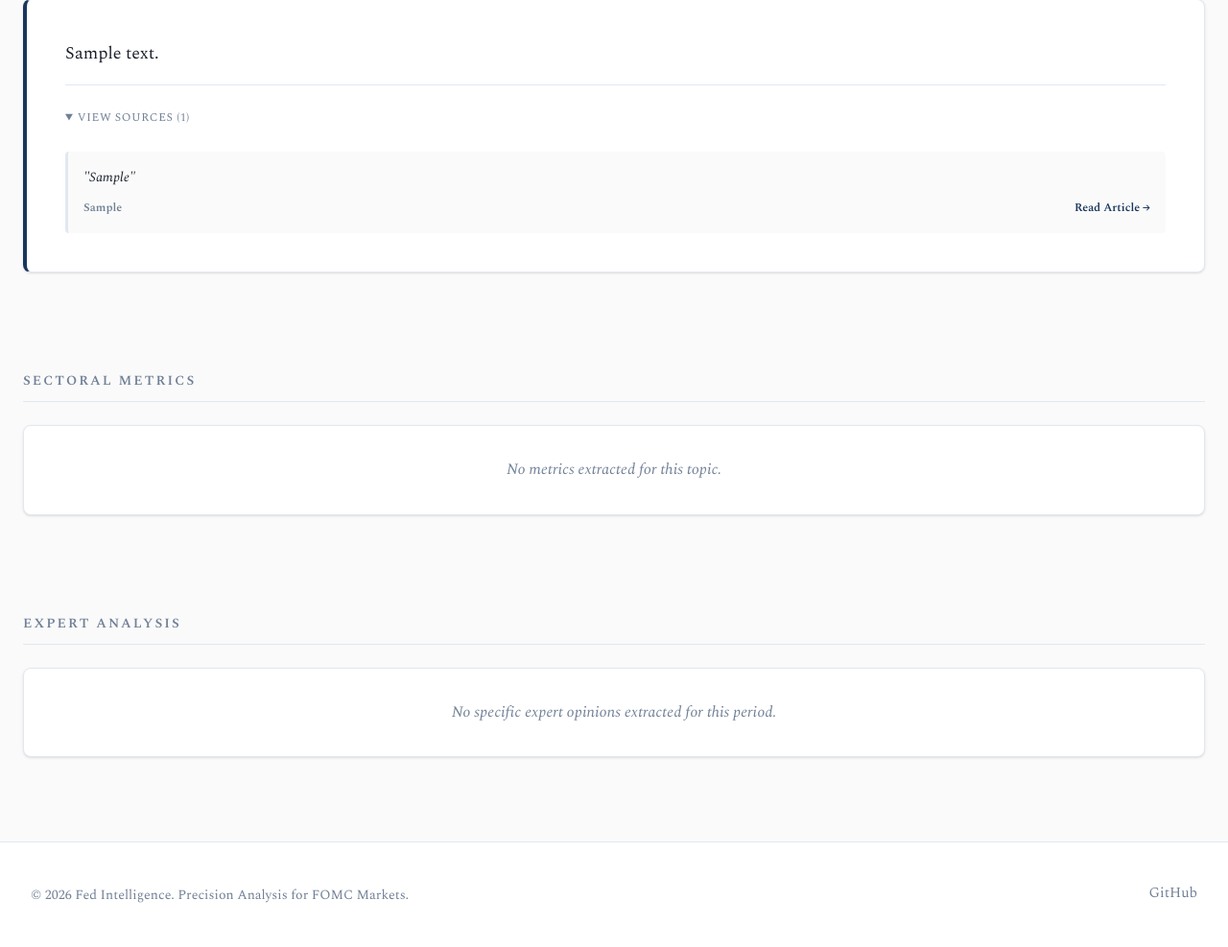
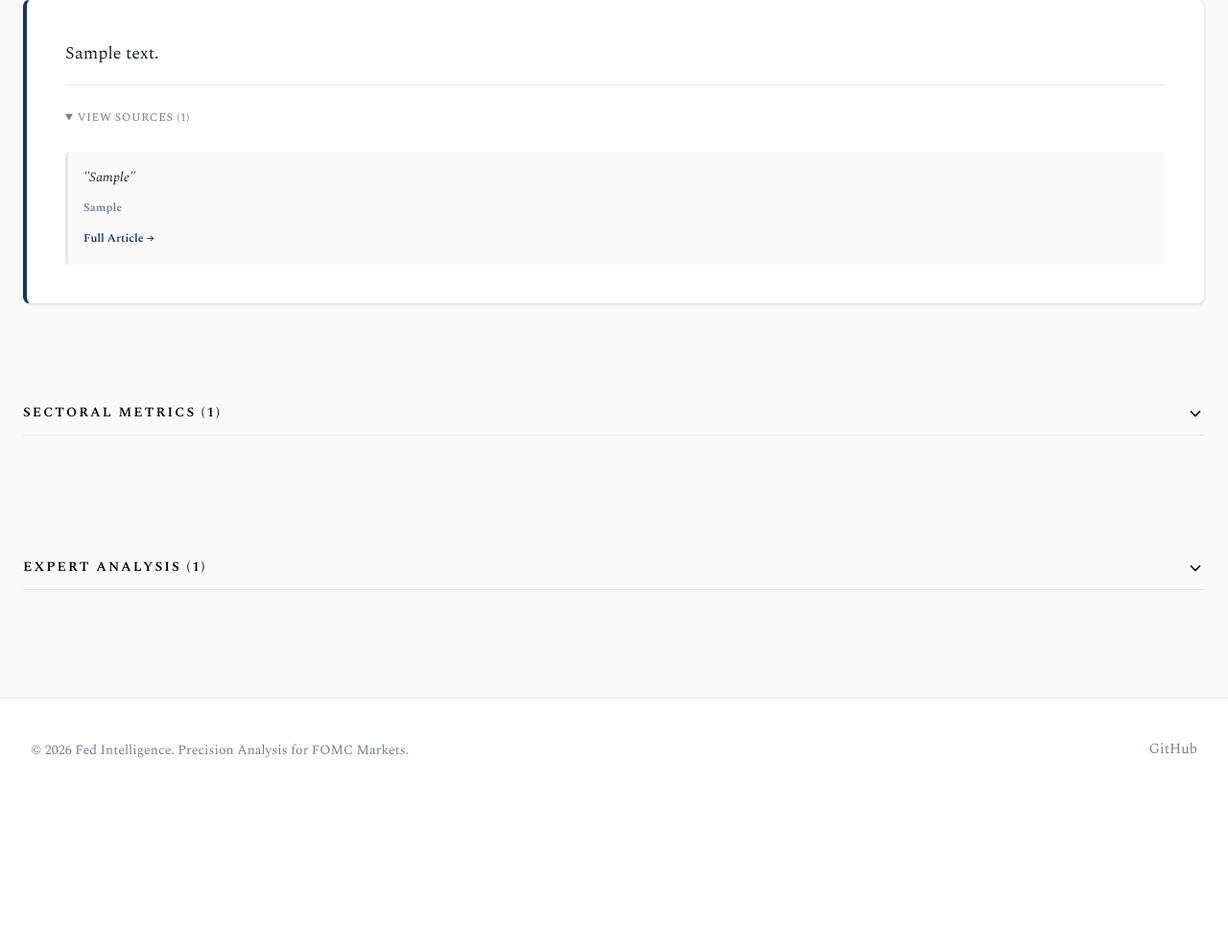
Before and after one commit to yosefasefaw/fed_django, a Django app: page /mas/topic/1/ in a window 1280 px wide, after a click that opens the changed part. Shown: the part 242-1229 px from the top of the page at 96% size. After the commit the page ends 1032 px from the top, so only its background shows below. Run offline with Django 5.2, Linux system fonts and the light colour scheme; tables that the repository leaves empty hold one stand-in row (values such as "Sample post").

Commit message:
feat: Implement multi-agent system features for summary and topic analysis, including new models, views, templates, and static assets.

```diff
--- a/multi_agent_systems/templates/multi_agent_systems/topic_detail.html
+++ b/multi_agent_systems/templates/multi_agent_systems/topic_detail.html
@@ -42,11 +42,11 @@
                     {% for source in citation.sources.all %}
                     <div class="source-item">
                         <blockquote class="source-quote">"{{ source.sentence }}"</blockquote>
-                        <div class="source-meta">
+                        <div class="source-meta" style="flex-direction: column; align-items: flex-start;">
                             <span class="source-title">{{ source.article_source }}</span>
                             {% if source.article_url %}
-                            <a href="{{ source.article_url }}" target="_blank" rel="noopener" class="source-link">Read
-                                Article →</a>
+                            <a href="{{ source.article_url }}" target="_blank" rel="noopener"
+                                class="full-article-link">Full Article →</a>
                             {% endif %}
                         </div>
                     </div>
@@ -58,15 +58,23 @@
         </section>
 
         <!-- Sectoral Metrics (Horizontal, like Expert Analysis) -->
-        <section class="topic-section">
-            <h3 class="section-title">Sectoral Metrics</h3>
+        <section class="topic-section collapsible-section">
+            <button class="stance-header" onclick="toggleSection(this)">
+                <h3 class="section-title">Sectoral
+                    Metrics ({{ total_metrics_count }})</h3>
+                <svg class="chevron" width="20" height="20" viewBox="0 0 24 24" fill="none" stroke="currentColor"
+                    stroke-width="2">
+                    <path d="m6 9 6 6 6-6" />
+                </svg>
+            </button>
+            <div class="stance-content">
 
                 {% if hawkish_metrics %}
                 <div class="stance-group hawk collapsible-section">
                     <button class="stance-header" onclick="toggleSection(this)">
                         <h4 class="stance-label">Hawkish Metrics ({{ hawkish_metrics|length }})</h4>
-                    <svg class="chevron" width="20" height="20" viewBox="0 0 24 24" fill="none" stroke="currentColor"
-                        stroke-width="2">
+                        <svg class="chevron" width="20" height="20" viewBox="0 0 24 24" fill="none"
+                            stroke="currentColor" stroke-width="2">
                             <path d="m6 9 6 6 6-6" />
                         </svg>
                     </button>
@@ -88,11 +96,11 @@
                                         {% for source in citation.sources.all %}
                                         <div class="source-item">
                                             <blockquote class="source-quote">"{{ source.sentence }}"</blockquote>
-                                        <div class="source-meta">
+                                            <div class="source-meta" style="flex-direction: column; align-items: flex-start;">
                                                 <span class="source-title">{{ source.article_source }}</span>
                                                 {% if source.article_url %}
                                                 <a href="{{ source.article_url }}" target="_blank" rel="noopener"
-                                                class="source-link">Read Article →</a>
+                                                    class="full-article-link">Full Article →</a>
                                                 {% endif %}
                                             </div>
                                         </div>
@@ -112,8 +120,8 @@
                 <div class="stance-group neutral collapsible-section">
                     <button class="stance-header" onclick="toggleSection(this)">
                         <h4 class="stance-label">Neutral Metrics ({{ neutral_metrics|length }})</h4>
-                    <svg class="chevron" width="20" height="20" viewBox="0 0 24 24" fill="none" stroke="currentColor"
-                        stroke-width="2">
+                        <svg class="chevron" width="20" height="20" viewBox="0 0 24 24" fill="none"
+                            stroke="currentColor" stroke-width="2">
                             <path d="m6 9 6 6 6-6" />
                         </svg>
                     </button>
@@ -135,11 +143,11 @@
                                         {% for source in citation.sources.all %}
                                         <div class="source-item">
                                             <blockquote class="source-quote">"{{ source.sentence }}"</blockquote>
-                                        <div class="source-meta">
+                                            <div class="source-meta" style="flex-direction: column; align-items: flex-start;">
                                                 <span class="source-title">{{ source.article_source }}</span>
                                                 {% if source.article_url %}
                                                 <a href="{{ source.article_url }}" target="_blank" rel="noopener"
-                                                class="source-link">Read Article →</a>
+                                                    class="full-article-link">Full Article →</a>
                                                 {% endif %}
                                             </div>
                                         </div>
@@ -159,8 +167,8 @@
                 <div class="stance-group dove collapsible-section">
                     <button class="stance-header" onclick="toggleSection(this)">
                         <h4 class="stance-label">Dovish Metrics ({{ dovish_metrics|length }})</h4>
-                    <svg class="chevron" width="20" height="20" viewBox="0 0 24 24" fill="none" stroke="currentColor"
-                        stroke-width="2">
+                        <svg class="chevron" width="20" height="20" viewBox="0 0 24 24" fill="none"
+                            stroke="currentColor" stroke-width="2">
                             <path d="m6 9 6 6 6-6" />
                         </svg>
                     </button>
@@ -182,11 +190,11 @@
                                         {% for source in citation.sources.all %}
                                         <div class="source-item">
                                             <blockquote class="source-quote">"{{ source.sentence }}"</blockquote>
-                                        <div class="source-meta">
+                                            <div class="source-meta" style="flex-direction: column; align-items: flex-start;">
                                                 <span class="source-title">{{ source.article_source }}</span>
                                                 {% if source.article_url %}
                                                 <a href="{{ source.article_url }}" target="_blank" rel="noopener"
-                                                class="source-link">Read Article →</a>
+                                                    class="full-article-link">Full Article →</a>
                                                 {% endif %}
                                             </div>
                                         </div>
@@ -202,21 +210,27 @@
                 </div>
                 {% endif %}
 
-            {% if not hawkish_metrics and not neutral_metrics and not dovish_metrics %}
-            <div class="empty-notif text-muted card">No metrics extracted for this topic.</div>
-            {% endif %}
+            </div>
         </section>
 
         <!-- Expert Analysis Grouped by Stance -->
-        <section class="topic-section">
-            <h3 class="section-title">Expert Analysis</h3>
+        <section class="topic-section collapsible-section">
+            <button class="stance-header" onclick="toggleSection(this)">
+                <h3 class="section-title">Expert
+                    Analysis ({{ total_experts_count }})</h3>
+                <svg class="chevron" width="20" height="20" viewBox="0 0 24 24" fill="none" stroke="currentColor"
+                    stroke-width="2">
+                    <path d="m6 9 6 6 6-6" />
+                </svg>
+            </button>
+            <div class="stance-content">
 
                 {% if hawkish_experts %}
                 <div class="stance-group hawk collapsible-section">
                     <button class="stance-header" onclick="toggleSection(this)">
                         <h4 class="stance-label">Hawkish Opinions ({{ hawkish_experts|length }})</h4>
-                    <svg class="chevron" width="20" height="20" viewBox="0 0 24 24" fill="none" stroke="currentColor"
-                        stroke-width="2">
+                        <svg class="chevron" width="20" height="20" viewBox="0 0 24 24" fill="none"
+                            stroke="currentColor" stroke-width="2">
                             <path d="m6 9 6 6 6-6" />
                         </svg>
                     </button>
@@ -241,11 +255,11 @@
                                         {% for source in citation.sources.all %}
                                         <div class="source-item">
                                             <blockquote class="source-quote">"{{ source.sentence }}"</blockquote>
-                                        <div class="source-meta">
+                                            <div class="source-meta" style="flex-direction: column; align-items: flex-start;">
                                                 <span class="source-title">{{ source.article_source }}</span>
                                                 {% if source.article_url %}
                                                 <a href="{{ source.article_url }}" target="_blank" rel="noopener"
-                                                class="source-link">Read Article →</a>
+                                                    class="full-article-link">Full Article →</a>
                                                 {% endif %}
                                             </div>
                                         </div>
@@ -265,8 +279,8 @@
                 <div class="stance-group neutral collapsible-section">
                     <button class="stance-header" onclick="toggleSection(this)">
                         <h4 class="stance-label">Neutral Opinions ({{ neutral_experts|length }})</h4>
-                    <svg class="chevron" width="20" height="20" viewBox="0 0 24 24" fill="none" stroke="currentColor"
-                        stroke-width="2">
+                        <svg class="chevron" width="20" height="20" viewBox="0 0 24 24" fill="none"
+                            stroke="currentColor" stroke-width="2">
                             <path d="m6 9 6 6 6-6" />
                         </svg>
                     </button>
@@ -291,11 +305,11 @@
                                         {% for source in citation.sources.all %}
                                         <div class="source-item">
                                             <blockquote class="source-quote">"{{ source.sentence }}"</blockquote>
-                                        <div class="source-meta">
+                                            <div class="source-meta" style="flex-direction: column; align-items: flex-start;">
                                                 <span class="source-title">{{ source.article_source }}</span>
                                                 {% if source.article_url %}
                                                 <a href="{{ source.article_url }}" target="_blank" rel="noopener"
-                                                class="source-link">Read Article →</a>
+                                                    class="full-article-link">Full Article →</a>
                                                 {% endif %}
                                             </div>
                                         </div>
@@ -315,8 +329,8 @@
                 <div class="stance-group dove collapsible-section">
                     <button class="stance-header" onclick="toggleSection(this)">
                         <h4 class="stance-label">Dovish Opinions ({{ dovish_experts|length }})</h4>
-                    <svg class="chevron" width="20" height="20" viewBox="0 0 24 24" fill="none" stroke="currentColor"
-                        stroke-width="2">
+                        <svg class="chevron" width="20" height="20" viewBox="0 0 24 24" fill="none"
+                            stroke="currentColor" stroke-width="2">
                             <path d="m6 9 6 6 6-6" />
                         </svg>
                     </button>
@@ -341,11 +355,11 @@
                                         {% for source in citation.sources.all %}
                                         <div class="source-item">
                                             <blockquote class="source-quote">"{{ source.sentence }}"</blockquote>
-                                        <div class="source-meta">
+                                            <div class="source-meta" style="flex-direction: column; align-items: flex-start;">
                                                 <span class="source-title">{{ source.article_source }}</span>
                                                 {% if source.article_url %}
                                                 <a href="{{ source.article_url }}" target="_blank" rel="noopener"
-                                                class="source-link">Read Article →</a>
+                                                    class="full-article-link">Full Article →</a>
                                                 {% endif %}
                                             </div>
                                         </div>
@@ -361,9 +375,7 @@
                 </div>
                 {% endif %}
 
-            {% if not hawkish_experts and not neutral_experts and not dovish_experts %}
-            <div class="empty-notif text-muted card">No specific expert opinions extracted for this period.</div>
-            {% endif %}
+            </div>
         </section>
     </div>
 </div>
--- a/multi_agent_systems/views.py
+++ b/multi_agent_systems/views.py
@@ -158,6 +158,10 @@
             e for e in experts if e.sentiment.lower() == "hawkish"
         ]
 
+        # Add total counts for the main collapsible sections
+        context["total_metrics_count"] = len(metrics)
+        context["total_experts_count"] = len(experts)
+
         return context
 
     def get_queryset(self):
--- a/static/css/topic_detail.css
+++ b/static/css/topic_detail.css
@@ -180,6 +180,30 @@
     transition: max-height 0.3s ease, opacity 0.3s ease;
 }
 
+/* Main Section Header Overrides */
+.topic-section.collapsible-section .stance-header {
+    border-bottom: 1px solid var(--border);
+    margin-bottom: 1.5rem;
+    padding-bottom: 0.75rem;
+    width: 100%;
+    transition: color 0.2s;
+}
+
+.topic-section.collapsible-section .stance-header:hover {
+    color: var(--primary);
+}
+
+.topic-section.collapsible-section .section-title {
+    margin-bottom: 0;
+    border-bottom: none;
+    padding-bottom: 0;
+    color: inherit;
+}
+
+.topic-section.collapsible-section.collapsed .stance-header {
+    margin-bottom: 0.5rem;
+}
+
 .collapsible-section.collapsed .stance-content {
     display: none;
 }
@@ -249,6 +273,19 @@
     color: var(--primary);
     text-decoration: none;
     font-weight: 600;
+}
+
+.full-article-link {
+    display: inline-block;
+    margin-top: 0.25rem;
+    font-size: 0.75rem;
+    color: var(--primary);
+    text-decoration: none;
+    font-weight: 600;
+}
+
+.full-article-link:hover {
+    text-decoration: underline;
 }
 
 .source-link:hover {
--- a/static/js/summary_detail.js
+++ b/static/js/summary_detail.js
@@ -36,9 +36,8 @@
                         <div class="source-quote">"${source.sentence}"</div>
                         <div class="source-meta">
                             ${source.expert_name ? `<span class="expert-name">— ${source.expert_name}</span>` : ''}
-                            <a href="${source.article_url}" target="_blank" class="source-link">
-                                ${source.article_source}: ${source.article_title}
-                            </a>
+                            <span class="source-title">${source.article_source}</span>
+                            <a href="${source.article_url}" target="_blank" class="full-article-link">Full Article →</a>
                         </div>
                     </div>
                 `;
```
Also changed, not shown: multi_agent_systems/models.py (+4 -4 lines), multi_agent_systems/templates/multi_agent_systems/summary_detail.html (+11 -23 lines), multi_agent_systems/templates/multi_agent_systems/topic_analysis_detail.html (+24 -25 lines), static/css/summary_detail.css (+27 -0 lines), static/css/topic_analysis_detail.css (+16 -5 lines). Lines whose indentation alone changed are shown as unchanged.
